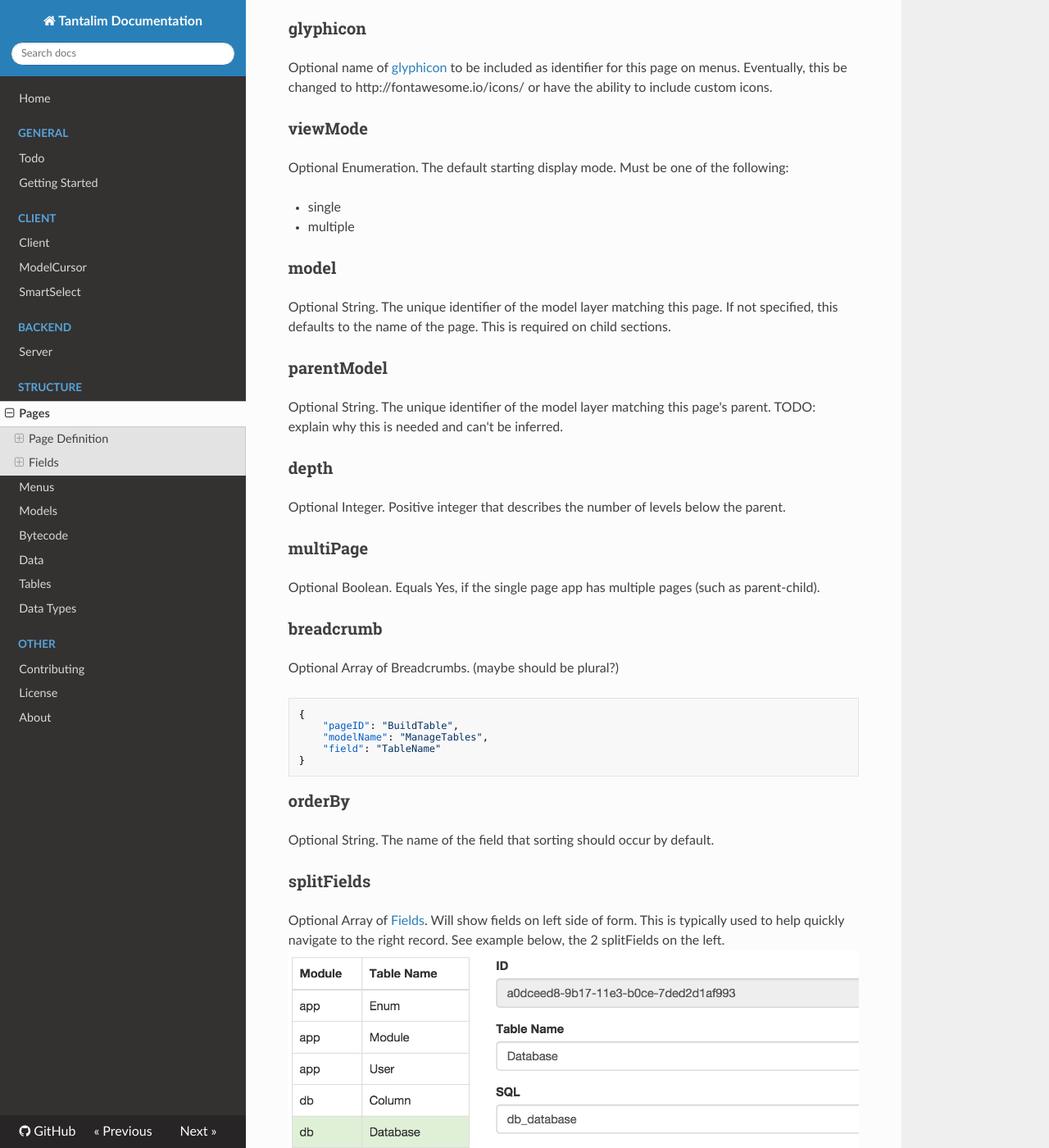
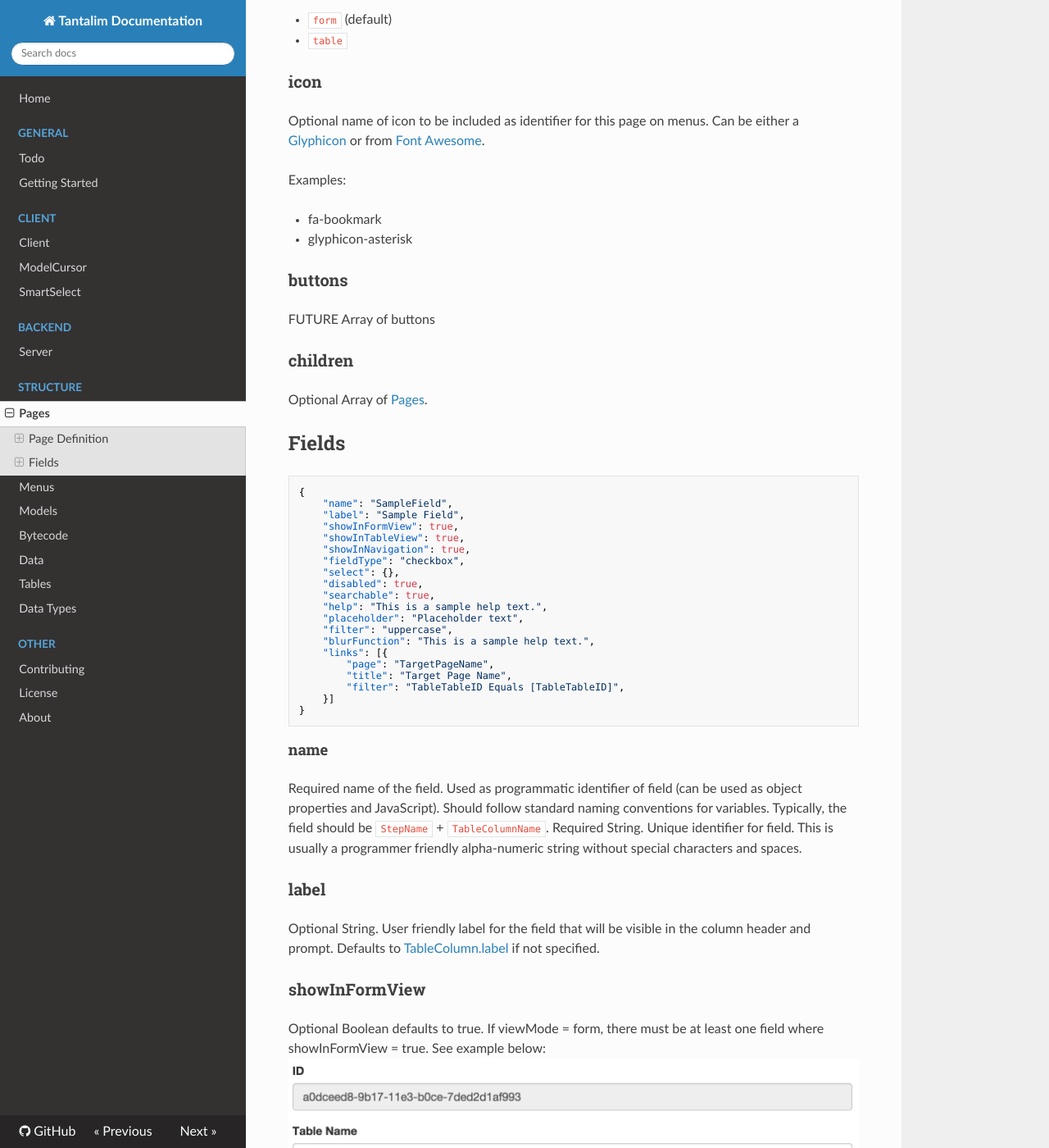
Before and after one commit to tantalim/tantalim-docs, an MkDocs documentation site: the page built from docs/pages.md, in a window 1280 px wide and 1400 px high, scrolled down 899 px. Shown: the whole window at 82% size. Built offline with MkDocs 1.6.1, drawn with Linux system fonts in a browser that asks for light colours; nearby versions of some CDN libraries; old or Windows-style settings are respelled for this version of MkDocs; some of the changed text lies outside the part shown.

Commit message:
update docs for pages and models

````diff
--- a/docs/models.md
+++ b/docs/models.md
@@ -1,21 +1,27 @@
 # Models
-
-## Model Definition
 
 ```json
 {
   "basisTable": "TableName",
   "limit": 10,
+  "allowInsert": true,
+  "allowUpdate": true,
+  "allowDelete": true,
   "orderBy": [ARRAY_OF_ORDER_CLAUSES],
-  "fields": [ARRAY_OF_FIELD_DEFINITIONS],
-  "steps": [ARRAY_OF_STEPS],
   "parentLink": {
     "parentField": "TableID",
     "childField": "ParentID"
   },
-  "children": [ARRAY_OF_MODEL_DEFINITIONS]
+  "children": [ARRAY_OF_MODEL_DEFINITIONS],
+  "fields": [ARRAY_OF_FIELD_DEFINITIONS],
+  "steps": [ARRAY_OF_STEPS]
 }
 ```
+
+#### name
+
+This is implied by the name of the file such as `Person.json`. Don't include this in the definition.
+This name is the programmatic name and it's used by things such as [Page.model](pages#model).
 
 #### basisTable
 
@@ -28,9 +34,21 @@ all the data in the view together. All other fields should be reachable from a M
 The default limit of records that can be retrieved without paging. In general, models with a lot of fields should use a
 smaller limit. "Thin" models with no children and just a few fields can have a very high limit.
 
+#### allowInsert
+
+Optional Boolean true or false. Defaults to `true`.
+
+#### allowUpdate
+
+Optional Boolean true or false. Defaults to `true`.
+
+#### allowDelete
+
+Optional Boolean true or false. Defaults to `true`.
+
 #### orderBy
 
-The default order by clause if one is not supplied.
+The default order by clause if one is not supplied at runtime.
 
 ```json
 {
@@ -46,7 +64,9 @@ Above is a typical order by clause.
 #### parentLink
 
 Required only for child models. The `parentField` is a string that refers to the name of one field in the parent view.
-The `childField` is a string that refers to the name of one field in the current (child) view.
+The `childField` is a string that refers to the name of one field in the current (child) view. On insert (and update),
+the childField will always default it's value from the parentField. This behavior is automatic and does not require a
+column default.
 
 #### children
 
@@ -73,13 +93,9 @@ Steps define the pathway from one table to the next on a query. They rely on pre
 {
   "name": "TableJoinToTableName",
   "step": "302",
-  "basisColumn": "Name"
-  "dataType": "String",
-  "fieldDefault": {
-    "type": "field",
-    "value": "TableName",
-    "updateable": false
-  }
+  "basisColumn": "Name",
+  "required": false,
+  "updateable": true
 }
 ```
 
@@ -94,22 +110,10 @@ Identifies which table this field belongs. Defaults to the basis table if not in
 JSON for the table column this field references. `dbName` is expected. Some fields may not reference a database column.
 In these cases, a function may be expected.
 
-#### dataType
-Optional parameter that describes the type of column this represents. If not specified, it will default to
-[`basisColumn.dataType`](tables#columns) value. Refer to [Data Types](datatypes) for more information.
+#### required
 
-#### fieldDefault
-Optional parameter that describes any default values when inserting a new instance into the set.
+Optional Boolean value if the column is required. Defaults to [Table.required](tables#required).
 
-##### fieldDefault.type
-The type of default.
+#### updateable
 
-* constant (default if not specified) - any constant default value such as 1 or HelloWorld
-* sourceField - any value from a field in the current instance or in a parent instance, such as TableID
-* fxn - any JavaScript function to be executed, such as "function() { return 1 + 1 }"
-
-##### fieldDefault.value
-The constant value, source field name, or function text.
-
-##### fieldDefault.updateable
-When `type` equals "field", updateable means that the value will keep defaulting everytime the source field changes.
+Optional Boolean value if the column can be changed. Defaults to [Table.updateable](tables#updateable).
--- a/docs/pages.md
+++ b/docs/pages.md
@@ -6,145 +6,121 @@ Rich functionality, custom scripts, and business logic
 
 ```json
 {
-    "id": "SamplePage",
     "title": "Build Table",
-    "viewMode": "single",
-    "modelName": "TableColumns",
-    "parentModel": "BuildTable",
-    "depth": 1,
-    "multiPage": true,
-    "breadcrumb": [ARRAY_OF_BREADCRUMBS]
-        {
-            "pageID": "BuildTable",
-            "modelName": "ManageTables",
-            "field": "TableName"
-        }
-    ],
+    "model": "TableColumns",
+    "viewMode": "form",
+    "icon": "fa-plus",
+    "css": "build_table.css",
     "orderBy": "TableColumnDisplayOrder",
-    "splitFields": [ARRAY_OF_FIELDS],
-    "quickView": [ARRAY_OF_FIELDS],
-    "listFields": [ARRAY_OF_FIELDS],
-    "formFields": [ARRAY_OF_FIELDS],
-    "buttons": [ARRAY_OF_BUTTONS],
+    "fields": [ARRAY_OF_FIELDS],
     "children": [ARRAY_OF_PAGES],
 }
 ```
-See also: [Field Definitions](#field-definition)
 
 ### name
 
-Required String. Unique identifier for page. This is usually a GUID but can be an alpha-numeric string.
+This is implied by the name of the file such as `AdministerPerson.json`. Don't include this in the definition.
+This name is the programmatic name and it's used by things such as [Menu](menus).
 
 ### title
 
 Required String. User friendly page title that will be displayed on menus and at the top of each single page app.
-
-### glyphicon
-
-Optional name of [glyphicon](http://getbootstrap.com/components/#glyphicons-glyphs) to be included as identifier for
-this page on menus. Eventually, this be changed to http://fontawesome.io/icons/ or have the ability to include custom
-icons.
-
-### viewMode
-
-Optional Enumeration. The default starting display mode. Must be one of the following:
-
-* single
-* multiple
 
 ### model
 
 Optional String. The unique identifier of the model layer matching this page. If not specified, this defaults to the
 name of the page. This is required on child sections.
 
-### parentModel
+### viewMode
 
-Optional String. The unique identifier of the model layer matching this page's parent. TODO: explain why this is needed and can't be inferred.
+Optional Enumeration. The default starting display mode. Must be one of the following:
 
-### depth
+* `form` (default)
+* `table`
 
-Optional Integer. Positive integer that describes the number of levels below the parent.
+### icon
 
-### multiPage
+Optional name of icon to be included as identifier for this page on menus. Can be either a
+[Glyphicon](http://getbootstrap.com/components/#glyphicons-glyphs) or from [Font Awesome](http://fontawesome.io/icons/).
 
-Optional Boolean. Equals Yes, if the single page app has multiple pages (such as parent-child).
+Examples:
 
-### breadcrumb
-
-Optional Array of Breadcrumbs. (maybe should be plural?)
-
-```json
-{
-    "pageID": "BuildTable",
-    "modelName": "ManageTables",
-    "field": "TableName"
-}
-```
-
-### orderBy
-
-Optional String. The name of the field that sorting should occur by default.
-
-### splitFields
-
-Optional Array of [Fields](#field-definition). Will show fields on left side of form. This is typically used to help
-quickly navigate to the right record. See example below, the 2 splitFields on the left.
-![splitFields GUI](img/pages/splitFields.png "viewMode = single with 2 splitFields")
-
-### quickView
-
-Optional Array of [Fields](#field-definition). Used in Mobile. TODO: Consider renaming this to splitFields or vice versa.
-![listFields GUI](img/pages/quickView.jpg "viewMode = multiple with 4 listFields")
-
-### listFields
-
-Required if viewMode = multiple. Array of [Fields (aka Table Columns)](#field-definition) that display in tabular/grid format.
-![listFields GUI](img/pages/listFields.png "viewMode = multiple with 4 listFields")
-
-### formFields
-
-Required if viewMode = single. Array of [Fields](#field-definition) that display in form mode. See example below.
-![formFields GUI](img/pages/formFields.png "viewMode = multiple with 6 formFields")
+* fa-bookmark
+* glyphicon-asterisk
 
 ### buttons
 
-Optional Boolean.
+FUTURE Array of buttons
 
 ### children
 
 Optional Array of [Pages](#page-definition).
 
-
 ## Fields
 
-### Json Sample
 ```json
 {
-    "fieldName": "SampleField",
-    "fieldLabel": "Sample Field",
+    "name": "SampleField",
+    "label": "Sample Field",
+    "showInFormView": true,
+    "showInTableView": true,
+    "showInNavigation": true,
     "fieldType": "checkbox",
     "select": {},
     "disabled": true,
-    "fieldHelp": "This is a sample help text."
+    "searchable": true,
+    "help": "This is a sample help text.",
+    "placeholder": "Placeholder text",
+    "filter": "uppercase",
+    "blurFunction": "This is a sample help text.",
+    "links": [{
+        "page": "TargetPageName",
+        "title": "Target Page Name",
+        "filter": "TableTableID Equals [TableTableID]",
+    }]
 }
 ```
 
-### fieldName
 
+#### name
+Required name of the field. Used as programmatic identifier of field (can be used as object properties and JavaScript).
+Should follow standard naming conventions for variables. Typically, the field should be `StepName` + `TableColumnName`.
 Required String. Unique identifier for field. This is usually a programmer friendly alpha-numeric string without special characters and spaces.
 
-### fieldLabel
+### label
 
-Required String. User friendly label for the field that will be visible in the column header and prompt.
+Optional String. User friendly label for the field that will be visible in the column header and prompt.
+Defaults to [TableColumn.label](tables#label) if not specified.
+
+### showInFormView
+
+Optional Boolean defaults to true. If viewMode = form, there must be at least one field where showInFormView = true.
+See example below: ![formFields GUI](img/pages/formFields.png "viewMode = form with 6 fields")
+
+### showInTableView
+
+Optional Boolean defaults to true. If viewMode = table, there must be at least one field where showInTableView = true.
+![listFields GUI](img/pages/listFields.png "viewMode = table with 4 fields")
+
+### showInNavigation
+
+Optional Boolean defaults to false. If true, then the field will show fields on left side of form or in mobile. This is typically
+used to help quickly navigate to the right record. See example below, the 2 splitFields on the left.
+![splitFields GUI](img/pages/splitFields.png "viewMode = form with 2 fields")
+
+![listFields GUI](img/pages/quickView.jpg "viewMode = table with 4 fields")
 
 ### fieldType
 
 Optional Enumeration. The type of field display. Must be one of the following:
 
-* string (default)
+* text (default)
+* checkbox
+* select
+
+FUTURE:
+
 * number
-* checkbox
-* select (aka smartselect)
 * radio
 * textarea
 * date
@@ -153,9 +129,30 @@ Optional Enumeration. The type of field display. Must be one of the following:
 
 Optional Boolean. Enabled by default, disabled=false.
 
-### fieldHelp
+### searchable
+
+Optional Boolean defaults to true. If true, the the field is searchable in the search screen.
+
+### help
 
 Optional String. Longer help text in HTML for end users.<br> This feature is coming soon.
+
+#### fieldDefault
+Optional parameter that describes any default values when inserting a new instance into the set.
+
+##### fieldDefault.type
+The type of default.
+
+* constant (default if not specified) - any constant default value such as 1 or HelloWorld
+* sourceField - any value from a field in the current instance or in a parent instance, such as TableID
+* fxn - any JavaScript function to be executed, such as "function() { return 1 + 1 }"
+
+##### fieldDefault.value
+The constant value, source field name, or function text.
+
+##### fieldDefault.updateable
+When `type` equals "field", updateable means that the value will keep defaulting everytime the source field changes.
+
 
 ### select
 
````
Also changed, not shown: docs/tables.md (+7 -3 lines).
